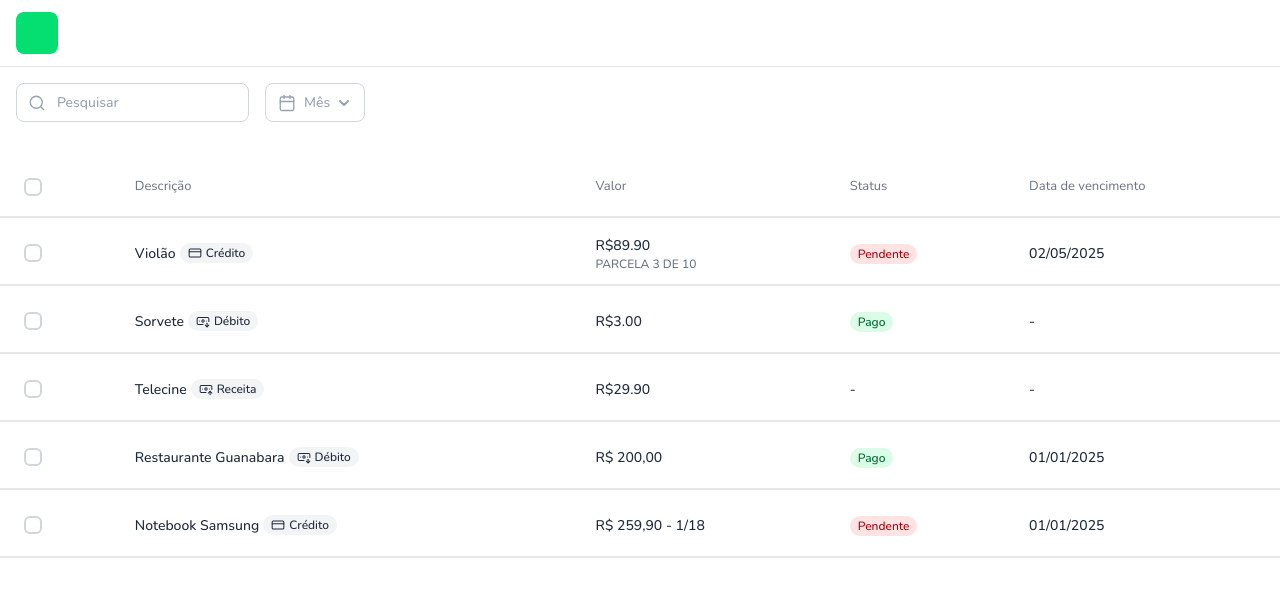
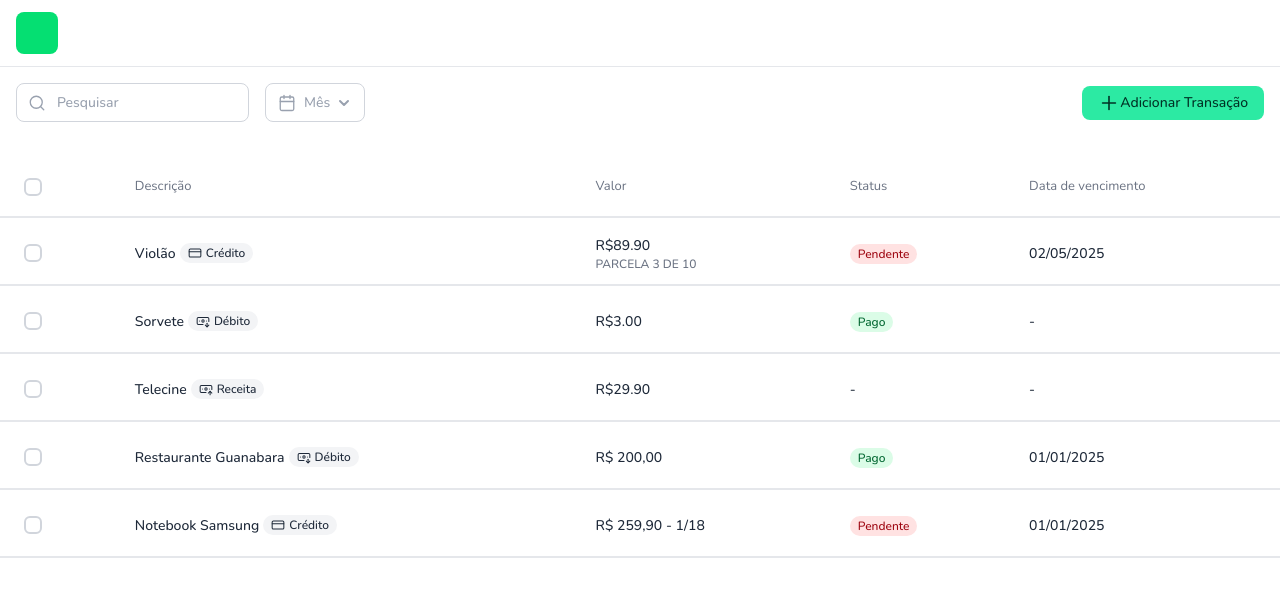
Before and after one commit to faelcjeronymo/financial-organizer, a Next.js app: page / in a window 1280 px wide. Shown: the top 596 px of the page. Built offline with nearby package versions, Linux system fonts and the light colour scheme.

Commit message:
creating transaction btn and drawer

```diff
--- /dev/null
+++ b/src/app/_components/Drawer/index.tsx
@@ -0,0 +1,17 @@
+'use client'
+
+import { createPortal } from "react-dom"
+
+const Drawer = () => {
+    return (
+        createPortal(
+            (
+            <div className="fixed z-10" aria-labelledby="drawer-title" role="dialog" aria-modal="true">
+            </div>
+            ),
+            document.getElementsByName('body').item(0)
+        )
+    )
+}
+
+export default Drawer;
--- a/src/app/page.tsx
+++ b/src/app/page.tsx
@@ -1,6 +1,6 @@
 'use client';
 
-import { Calendar } from "lucide-react";
+import { Calendar, Plus } from "lucide-react";
 import Dropdown, { DropdownGroup } from "./_components/Dropdown";
 import SearchBar from "./_components/SearchBar";
 import Table from "./_components/Table";
@@ -48,6 +48,10 @@ const Page = () => {
                     icon={<Calendar className="text-gray-400" size={18}/>}
                     items={months}
                 />
+                <button className="flex justify-center items-center ms-auto bg-primary-400 text-primary-950 border-0 rounded-lg px-4 py-1.5 h-[38] cursor-pointer transition-colors hover:bg-primary-500">
+                    <Plus className="0.5" width={22} height={22}/>
+                    <span className="leading-4">Adicionar Transação</span>
+                </button>
             </div>
             <Table/>
         </>
```
